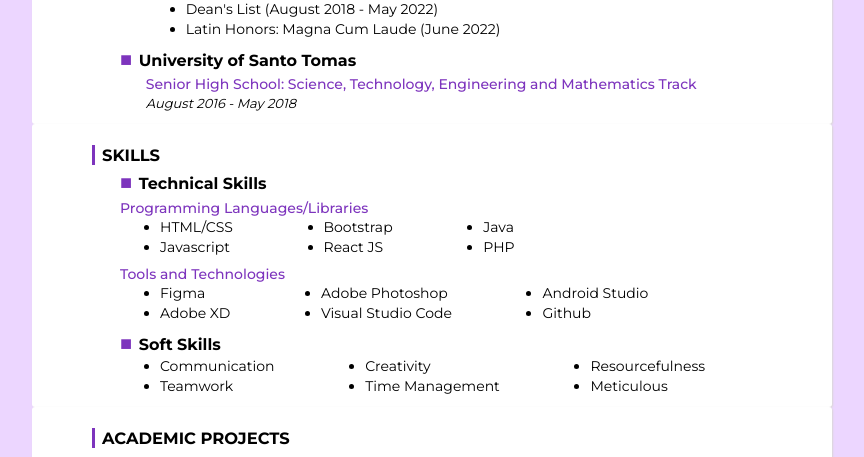
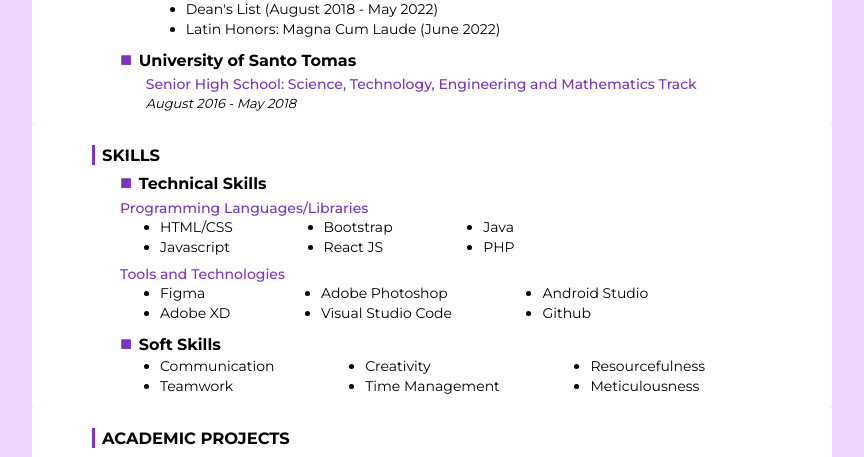
Before and after one commit to mvbasbas/resume, a React (Create React App) app: page / in a window 1280 px wide. Shown: the part 740-1197 px from the top of the page, without its empty margins (208-1072 px from the left). Built offline with nearby package versions, Linux system fonts and the light colour scheme.

Commit message:
remove shadow

```diff
--- a/src/components/Skills.js
+++ b/src/components/Skills.js
@@ -61,7 +61,7 @@ class Skills extends React.Component{
                                         <li>Time Management</li>
                                     </div>
                                         <li>Resourcefulness</li>
-                                        <li>Meticulous</li>
+                                        <li>Meticulousness</li>
 
                                 </ul>
                             </div>
--- a/src/components/style.css
+++ b/src/components/style.css
@@ -18,8 +18,7 @@
     max-width: 800px;
     background: #fff;
     margin: 0px auto 0px;
-    box-shadow: 1px 1px 2px #DAD7D7;
-    border-radius: 3px;
+    border-radius: 2px;
     padding-left: 60px;
     padding-right: 40px;
     padding-bottom: 1px;
```
